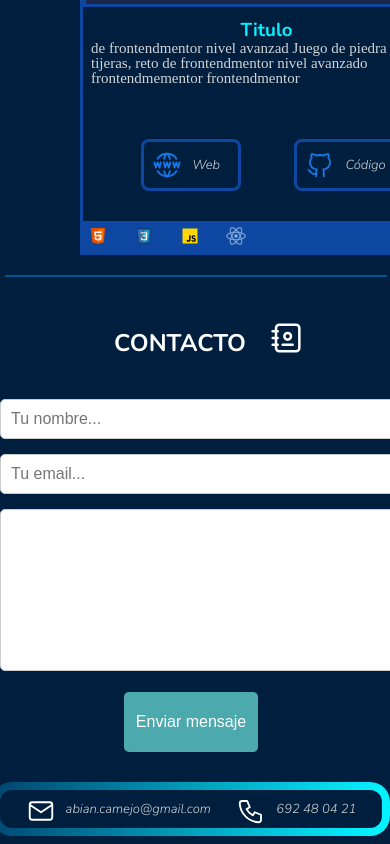
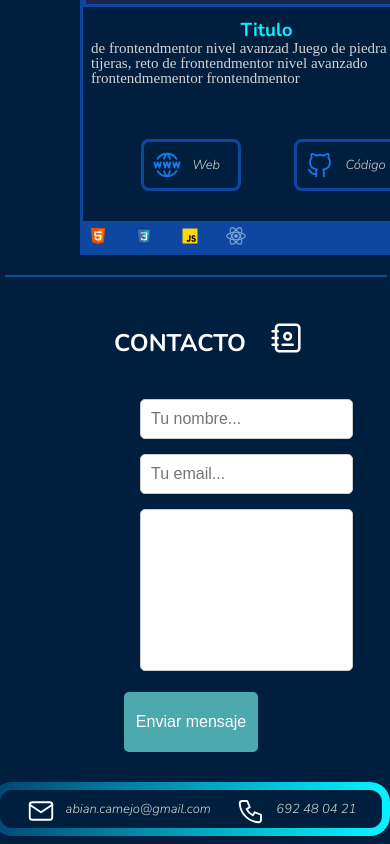
Before and after one commit to abian22/Portfolio, a React (Vite) app: page / in a window 390 px wide. Shown: the part 4166-5010 px from the top of the page. Built offline with nearby package versions, Linux system fonts and the light colour scheme; a web font is replaced by a local one.

Commit message:
need to fix the responsive design

```diff
--- a/src/components/Contact/Contact.css
+++ b/src/components/Contact/Contact.css
@@ -1,5 +1,14 @@
+#Contacto {
+    display: flex;
+    flex-direction: column;
+    margin-top: 30px;
+    align-items: center;
+}
+
 form {
     flex-direction: column;
+    margin-top: 20px;
+    margin-bottom: 20px;
   }
 
   .input-field {
@@ -44,7 +53,7 @@ form {
     background-color: #4592a0;
   }
 
-  .footer {
+  .footerContainer {
     display: flex;
     width: 100%;
     max-width: 800px;
@@ -56,3 +65,39 @@ form {
     background-origin: border-box;
     background-clip: padding-box, border-box;
   }
+
+  .emailContent{
+    display: flex;
+    align-items: center;
+  }
+
+  .emailImg {
+    margin-right: 10px;
+    align-self: flex-start;
+    height: 30px;
+    margin-top: 6px;
+  }
+
+  .phoneContent {
+    display: flex;
+    align-items: center;
+  }
+
+  .phoneImg {
+    margin-right: 10px;
+    align-self: flex-start;
+    height: 30px;
+    margin-top: 6px;
+  }
+
+  @media (max-width: 800px) {
+    .input-field {
+        margin-left: 140px;
+        width: 50%;
+    }
+
+    .textarea-field  {
+        margin-left: 140px;
+        width: 50%;
+    }
+  }
--- a/src/components/Contact/Contact.jsx
+++ b/src/components/Contact/Contact.jsx
@@ -29,34 +29,12 @@ export default function Contact() {
   };
 
   return (
-    <section
-      id="Contacto"
-      style={{
-        display: "flex",
-        flexDirection: "column",
-        marginTop: "30px",
-        alignItems: "center",
-      }}
-    >
+    <section id="Contacto">
       <div className="imageContainer">
         <h2>CONTACTO</h2>
         <img src={contact} className="imageStyle" />
       </div>
-      <div
-        style={{
-          display: "flex",
-          width: "100%",
-          justifyContent: "center",
-        }}
-      >
-        <form
-          onSubmit={sendEmail}
-          style={{
-            flexDirection: "column",
-            marginTop: "20px",
-            marginBottom: "20px",
-          }}
-        >
+      <form onSubmit={sendEmail}>
         <input
           placeholder="Tu nombre..."
           name="user_name"
@@ -67,37 +45,23 @@ export default function Contact() {
           name="user_email"
           className="input-field"
         />
-          <textarea name="message" className="textarea-field"></textarea>
+        <textarea name="message" className="textarea-field" />
         <div className="button-container">
           <button className="submit-button">Enviar mensaje</button>
         </div>
       </form>
-      </div>
-
-      <div className="footer">
-        <div style={{ display: "flex", alignItems: "center" }}>
+      <div className="footerContainer">
+        <div className="emailContent">
           <img
-            src={email}
-            style={{
-              marginRight: "10px",
-              alignSelf: "flex-start",
-              height: "30px",
-              marginTop: "6px",
-            }}
-          />
+          className="emailImg"
+            src={email}/>
           <p>abian.camejo@gmail.com</p>
         </div>
 
-        <div style={{ display: "flex", alignItems: "center" }}>
+        <div className="phoneContent">
           <img
-            src={phone}
-            style={{
-              marginRight: "10px",
-              alignSelf: "flex-start",
-              height: "30px",
-              marginTop: "6px",
-            }}
-          />
+          className="phoneImg"
+            src={phone}/>
           <p>692 48 04 21</p>
         </div>
       </div>
--- a/src/components/Header/Header.css
+++ b/src/components/Header/Header.css
@@ -1,7 +1,7 @@
 
   @font-face {
     font-family: "PoppinsBold";
-    src: url("../../../public/Poppins-Bold.ttf");
+    src: url("/Poppins-Bold.ttf");
   }
 
   .ulHeader {
--- a/src/components/Project/Project.css
+++ b/src/components/Project/Project.css
@@ -26,7 +26,6 @@
 .projectContentContainer {
     width: 100%;
     text-align: left;
-    /* margin-left: 20px; */
 }
 
 .projectTitle {
--- a/src/components/Projects/Projects.jsx
+++ b/src/components/Projects/Projects.jsx
@@ -7,7 +7,7 @@ import express from "/express.svg";
 import Project from "../Project/Project";
 import bd from "/bd.jpg";
 import apetit from "/Apetit.jpg";
-import ipTracker from "/IpTracker.jpg"
+import ipTracker from "/ipTracker.jpg"
 import eShop from "/eShop.jpg"
 import sequelize from "/sequelize.svg"
 import react from "/react.svg"
--- a/src/index.css
+++ b/src/index.css
@@ -30,6 +30,7 @@
 
 body {
   max-width: 800px;
+  align-items: center;
   justify-content: center;
   background-color: #001F3F;
   color: white;
```
Also changed, not shown: public/image.png (deleted). Lines whose indentation alone changed are shown as unchanged.
